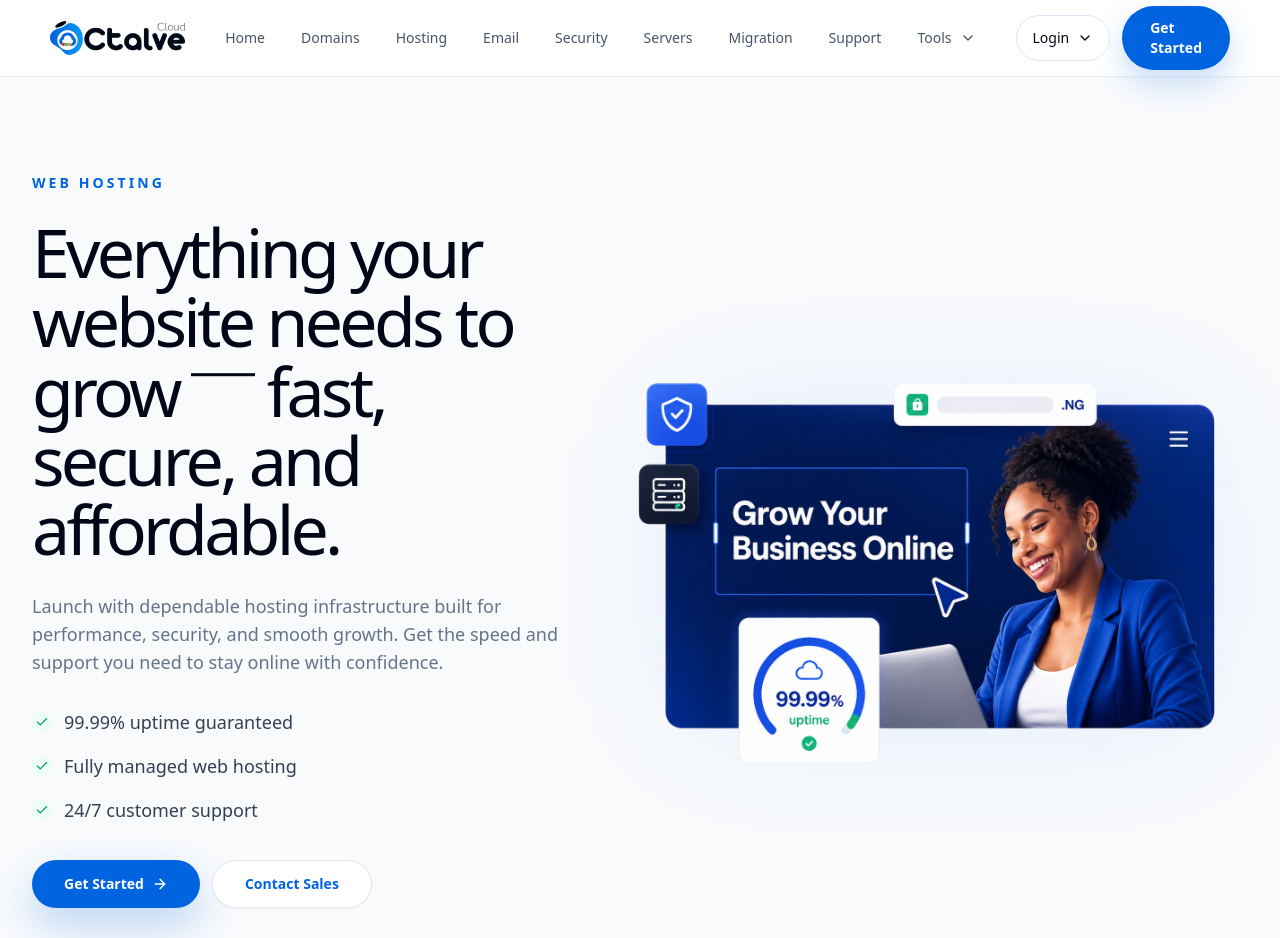
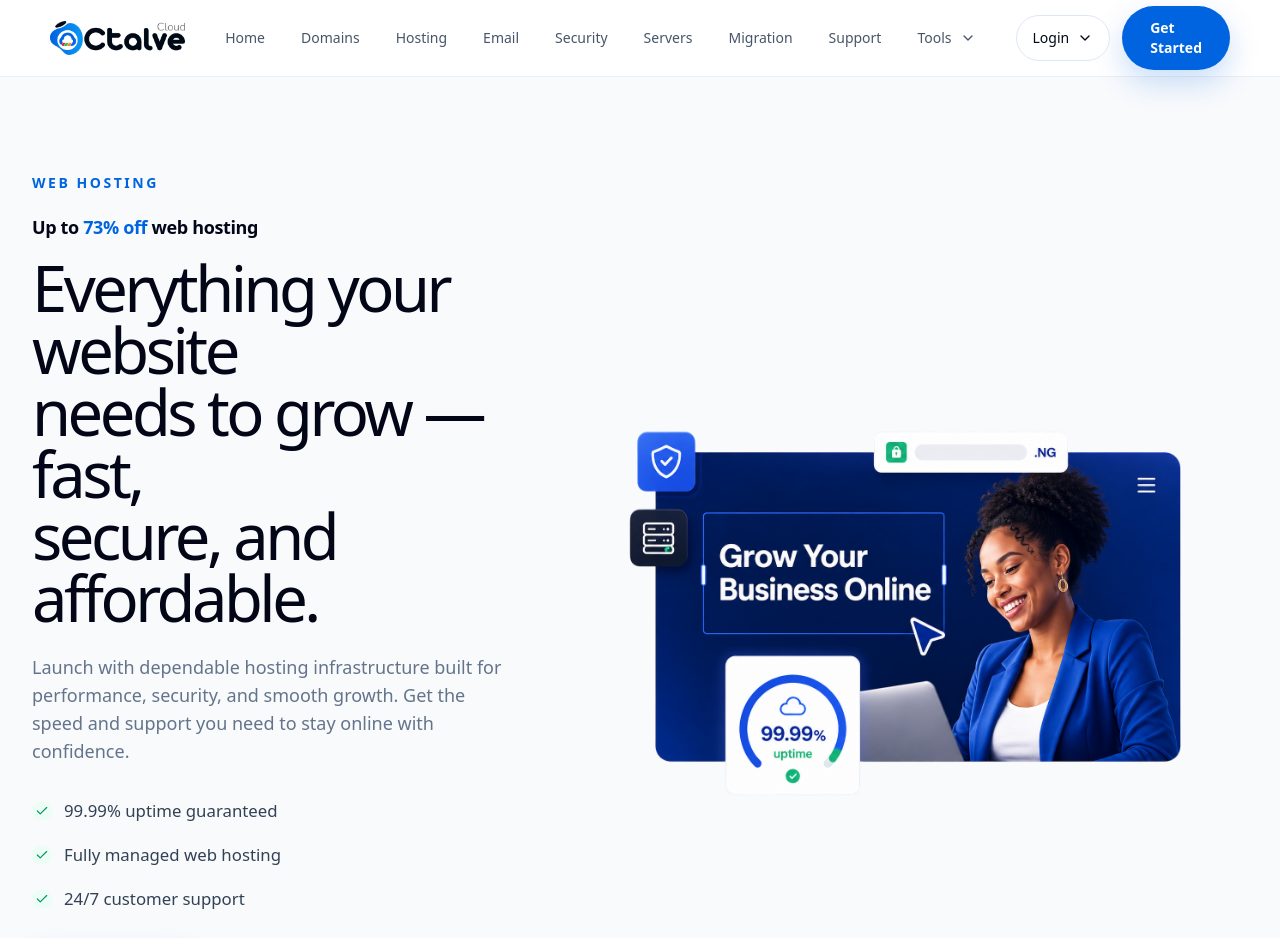
Before and after one commit to octalve-core/octalve-cloud, a Next.js app: page /hosting in a window 1280 px wide. Shown: the top 938 px of the page. Built offline with nearby package versions, Linux system fonts and the light colour scheme.

Commit message:
Update Octalve Cloud Page V13

```diff
--- a/src/features/cloud/hosting/components/Hero.tsx
+++ b/src/features/cloud/hosting/components/Hero.tsx
@@ -1,6 +1,5 @@
 "use client";
 
-import type { CSSProperties } from "react";
 import Image from "next/image";
 import Link from "next/link";
 import { ArrowRight, Check, Shield } from "lucide-react";
@@ -16,19 +15,23 @@ const heroPoints = [
 export function Hero() {
   return (
     <section className="overflow-hidden bg-[#F8FAFC] px-4 py-16 sm:px-6 lg:px-8 lg:py-24">
-      <div className="mx-auto grid max-w-7xl items-center gap-10 lg:grid-cols-[0.94fr_1.06fr] lg:gap-12 xl:gap-14">
-        <div className="w-full max-w-[610px]">
-          <p className="text-sm font-semibold uppercase tracking-[0.22em] text-cloud-blue">
+      <div className="mx-auto grid max-w-7xl gap-12 lg:grid-cols-[0.84fr_1.16fr] lg:items-center lg:gap-14 xl:gap-20">
+        <div className="max-w-[590px]">
+          <p className="text-sm font-semibold uppercase tracking-[0.18em] text-cloud-blue">
             Web Hosting
           </p>
 
-          <h1 className="mt-6 max-w-[610px] text-[2.7rem] font-medium leading-[1.02] tracking-[-0.055em] text-slate-950 sm:text-[3.35rem] lg:text-[3.9rem] xl:text-[4.25rem]">
-            Everything your website needs to grow
-            <span className="mx-3 hidden h-[3px] w-16 translate-y-[-0.35em] bg-slate-950 align-middle lg:inline-block" />
-            fast, secure, and affordable.
+          <p className="mt-5 text-base font-semibold tracking-[-0.02em] text-slate-950 sm:text-lg">
+            Up to <span className="text-cloud-blue">73% off</span> web hosting
+          </p>
+
+          <h1 className="mt-4 text-[2.55rem] font-medium tracking-[-0.055em] text-slate-950 sm:text-[3.05rem] lg:text-[3.65rem] lg:leading-[0.98] xl:text-[3.95rem]">
+            <span className="block">Everything your website</span>
+            <span className="block">needs to grow — fast,</span>
+            <span className="block">secure, and affordable.</span>
           </h1>
 
-          <p className="mt-7 max-w-[560px] text-base leading-8 text-slate-500 sm:text-lg">
+          <p className="mt-6 max-w-xl text-base leading-8 text-slate-500 sm:text-lg">
             Launch with dependable hosting infrastructure built for performance,
             security, and smooth growth. Get the speed and support you need to
             stay online with confidence.
@@ -38,9 +41,9 @@ export function Hero() {
             {heroPoints.map((point) => (
               <li
                 key={point}
-                className="flex items-center gap-3 text-base leading-7 text-slate-700 sm:text-lg"
+                className="flex items-start gap-3 text-base leading-7 text-slate-700 sm:text-[1.05rem]"
               >
-                <span className="inline-flex h-5 w-5 flex-shrink-0 items-center justify-center rounded-full bg-emerald-50 text-emerald-600">
+                <span className="mt-1 inline-flex h-5 w-5 flex-shrink-0 items-center justify-center rounded-full bg-emerald-50 text-emerald-600">
                   <Check className="h-3.5 w-3.5" aria-hidden="true" />
                 </span>
                 <span>{point}</span>
@@ -48,12 +51,12 @@ export function Hero() {
             ))}
           </ul>
 
-          <div className="mt-9 flex flex-col gap-3 sm:flex-row">
+          <div className="mt-8 flex flex-col gap-3 sm:flex-row">
             <a
               href={cloudLinks.console}
               target="_blank"
               rel="noreferrer"
-              className="inline-flex min-h-12 items-center justify-center gap-2 rounded-full bg-cloud-blue px-8 text-sm font-semibold text-white shadow-[0_18px_40px_rgba(0,100,224,0.24)] transition hover:-translate-y-0.5 hover:bg-blue-600"
+              className="inline-flex min-h-12 items-center justify-center gap-2 rounded-xl bg-cloud-blue px-7 text-sm font-semibold text-white shadow-[0_14px_30px_rgba(0,100,224,0.22)] transition hover:-translate-y-0.5 hover:bg-blue-600"
             >
               Get Started
               <ArrowRight className="h-4 w-4" aria-hidden="true" />
@@ -61,21 +64,21 @@ export function Hero() {
 
             <Link
               href="/contact"
-              className="inline-flex min-h-12 items-center justify-center rounded-full border border-slate-200 bg-white px-8 text-sm font-semibold text-cloud-blue shadow-sm transition hover:-translate-y-0.5 hover:border-cloud-blue/30 hover:bg-slate-50"
+              className="inline-flex min-h-12 items-center justify-center rounded-xl border border-slate-200 bg-white px-7 text-sm font-semibold text-cloud-blue shadow-sm transition hover:-translate-y-0.5 hover:border-cloud-blue/30 hover:bg-slate-50"
             >
               Contact Sales
             </Link>
           </div>
 
-          <div className="mt-7 flex items-center gap-3 text-sm text-slate-500 sm:text-base">
+          <div className="mt-6 flex items-center gap-3 text-sm text-slate-500 sm:text-base">
             <Shield className="h-4 w-4 text-slate-500" aria-hidden="true" />
             <span>30-day money-back guarantee</span>
           </div>
         </div>
 
-        <div className="relative flex min-h-[400px] items-center justify-center lg:min-h-[520px]">
+        <div className="relative">
           <div
-            className="relative mx-auto w-full max-w-[820px] select-none"
+            className="relative mx-auto w-full max-w-[980px] select-none"
             onContextMenu={(event) => event.preventDefault()}
             onDragStart={(event) => event.preventDefault()}
             onCopy={(event) => event.preventDefault()}
@@ -83,7 +86,7 @@ export function Hero() {
             style={{ userSelect: "none" }}
           >
             <div
-              className="pointer-events-none absolute left-1/2 top-1/2 h-[72%] w-[82%] -translate-x-1/2 -translate-y-1/2 rounded-[3rem] bg-cloud-blue/10 blur-3xl"
+              className="pointer-events-none absolute inset-0 rounded-[2rem] bg-cloud-blue/8 blur-3xl"
               aria-hidden="true"
             />
 
@@ -92,13 +95,12 @@ export function Hero() {
               alt="Octalve Cloud hosting hero visual"
               priority
               draggable={false}
-              sizes="(min-width: 1280px) 720px, (min-width: 1024px) 52vw, 100vw"
-              className="pointer-events-none relative z-10 h-auto w-full scale-[1.04] select-none object-contain lg:scale-[1.08] xl:scale-[1.12]"
+              className="pointer-events-none relative z-10 h-auto w-full select-none object-contain"
               style={
                 {
                   WebkitTouchCallout: "none",
                   userSelect: "none",
-                } as CSSProperties
+                } as React.CSSProperties
               }
             />
 
```
